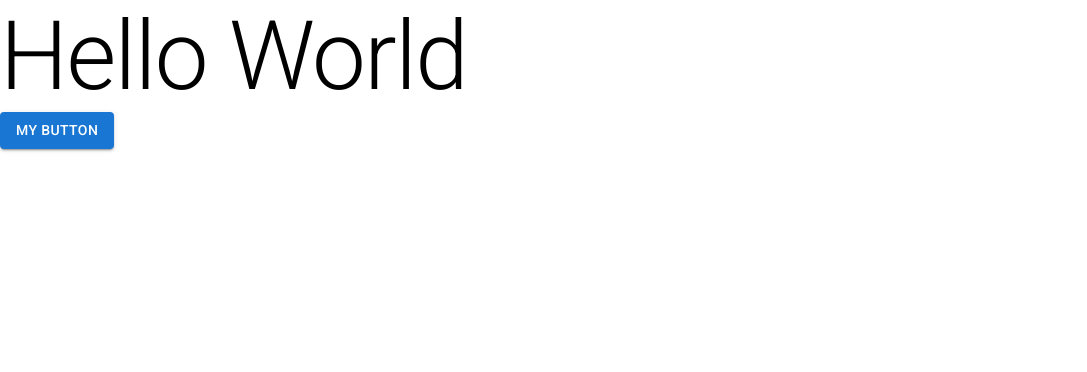
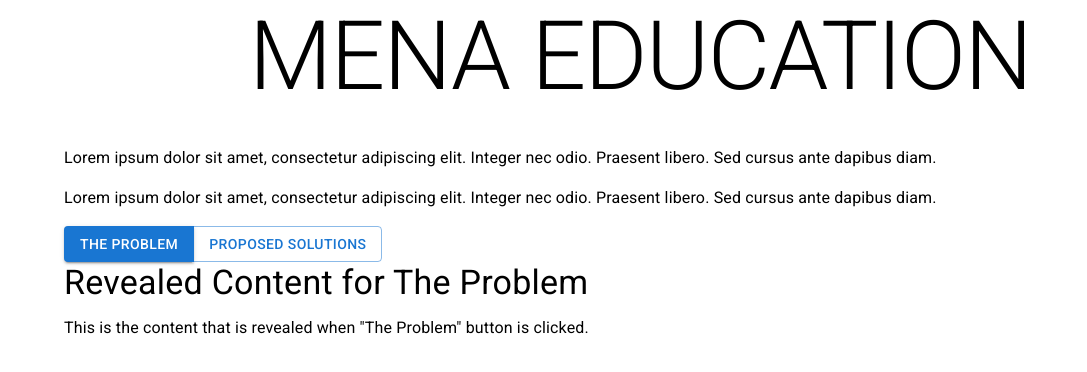
Before and after one commit to benberton/Global_Econ_Final, a React (Create React App) app: page / in a window 1280 px wide. Shown: the top 372 px of the page, without its empty margins (0-1087 px from the left). Built offline with nearby package versions, Linux system fonts and the light colour scheme.

Commit message:
content for the problem and proposed solutions displayes

```diff
--- a/src/App.js
+++ b/src/App.js
@@ -1,28 +1,104 @@
 // import logo from './logo.svg';
 import './App.css';
-import { Typography, Button } from '@mui/material';
+import React, { useState } from 'react';
+import { Typography, Button, Container, ButtonGroup} from '@mui/material';
 
-function MyButton() {
-  const fetchData = async () => {
-    try {
-      const response = await fetch('/api');
-      const data = await response.json();
-      console.log('Data from the backend:', data);
-    } catch (error) {
-      console.error('Error fetching data:', error);
-    }
-  };
+
+
+// function MyButton() {
+//   const fetchData = async () => {
+//     try {
+//       const response = await fetch('/api');
+//       const data = await response.json();
+//       console.log('Data from the backend:', data);
+//     } catch (error) {
+//       console.error('Error fetching data:', error);
+//     }
+//   };
+//   return (
+//     <Button variant="contained" onClick={fetchData}>My Button</Button>
+//   );
+// }
+
+
+
+function RevealingContent() {
+  const [isProblemVisible, setProblemVisibility] = useState(true);
+  const [areSolutionsVisible, setSolutionsVisibility] = useState(false);
+
+
+  function handleProblemButtonClick() {
+    setProblemVisibility(true);
+    setSolutionsVisibility(false);
+  }
+
+  function handleSolutionsButtonClick() {
+    setSolutionsVisibility(true);
+    setProblemVisibility(false);
+  }
+
   return (
-    <Button variant="contained" onClick={fetchData}>My Button</Button>
+    <div>
+      <ButtonGroup>
+        <Button
+          variant={isProblemVisible ? 'contained' : 'outlined'}
+          onClick={handleProblemButtonClick}
+        >
+          The Problem
+        </Button>
+
+        <Button
+          variant={areSolutionsVisible ? 'contained' : 'outlined'}
+          onClick={handleSolutionsButtonClick}
+        >
+          Proposed Solutions
+        </Button>
+      </ButtonGroup>
+
+      {isProblemVisible && (
+        <div>
+          <Typography variant="h4" gutterBottom>
+            Revealed Content for The Problem
+          </Typography>
+          <Typography variant="body1">
+            This is the content that is revealed when "The Problem" button is clicked.
+          </Typography>
+          {/* Add more content as needed */}
+        </div>
+      )}
+
+      {areSolutionsVisible && (
+        <div>
+          <Typography variant="h4" gutterBottom>
+            Revealed Content for Proposed Solutions
+          </Typography>
+          <Typography variant="body1">
+            This is the content that is revealed when "Proposed Solutions" button is clicked.
+          </Typography>
+          {/* Add more content as needed */}
+        </div>
+      )}
+    </div>
   );
 }
 
+
 function App() {
   return (
-    <div>
-      <Typography variant="h1">Hello World</Typography>
-      <MyButton/>
-    </div>
+    <Container>
+      <Typography variant="h1" align="center" gutterBottom>
+        MENA EDUCATION
+      </Typography>
+      <Typography variant="body1" paragraph>
+        Lorem ipsum dolor sit amet, consectetur adipiscing elit. Integer nec odio. Praesent libero. Sed cursus ante
+        dapibus diam.
+      </Typography>
+      <Typography variant="body1" paragraph>
+        Lorem ipsum dolor sit amet, consectetur adipiscing elit. Integer nec odio. Praesent libero. Sed cursus ante
+        dapibus diam.
+      </Typography>
+      <RevealingContent/>
+    </Container>
 
     // <div className="App">
     //   <header className="App-header">
```
